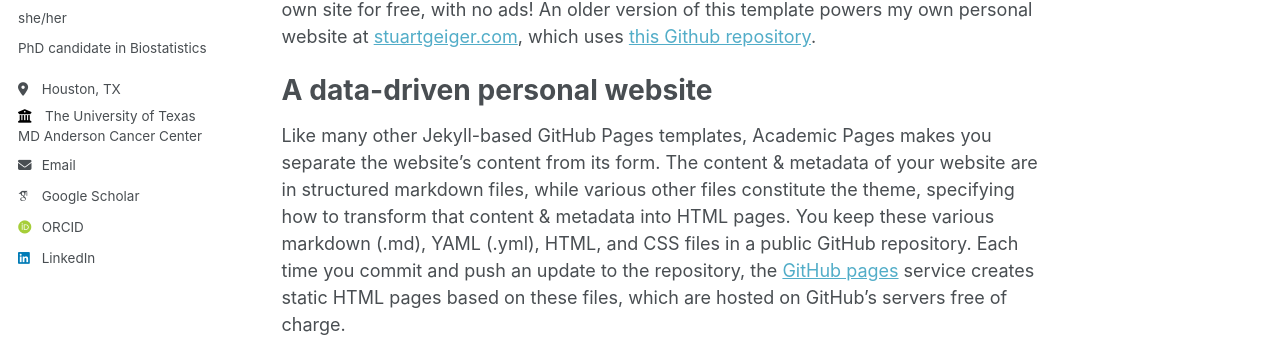
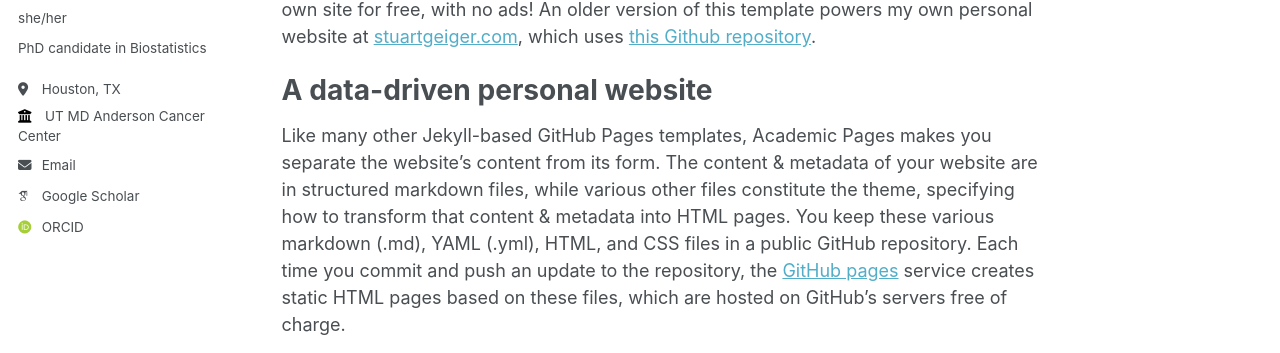
Before and after one commit to ShunRao8/shunrao8.github.io, a Jekyll site: the page built from _pages/about.md, in a window 1280 px wide. Shown: the part 396-749 px from the top of the page. Built offline with Jekyll 4.4.1, drawn with Linux system fonts in a browser that asks for light colours; some web fonts are replaced.

Commit message:
Update _config.yml

```diff
--- a/_config.yml
+++ b/_config.yml
@@ -26,7 +26,7 @@ author:
   pronouns         : "she/her"
   bio              : "PhD candidate in Biostatistics"
   location         : "Houston, TX"
-  employer         : "The University of Texas MD Anderson Cancer Center"
+  employer         : "UT MD Anderson Cancer Center"
   uri              : # URL
   email            : "shunrao8@gmail.com"
 
@@ -34,7 +34,7 @@ author:
   arxiv            : # URL - Update with the correct link to your profile
   googlescholar    : "https://scholar.google.com/citations?user=aq9OUboAAAAJ&hl=en"
   orcid            : "http://www.orcid.org/0009-0000-5367-7179"
-  linkedin         : "https://www.linkedin.com/in/shun-rao-01b935132?original_referer=https%3A%2F%2Fwww.google.com%2F"
+  linkedin         : # "https://www.linkedin.com/in/shun-rao-01b935132?original_referer=https%3A%2F%2Fwww.google.com%2F"
 
 # Publication Category - The following the list of publication categories and their headings
 publication_category:
```
